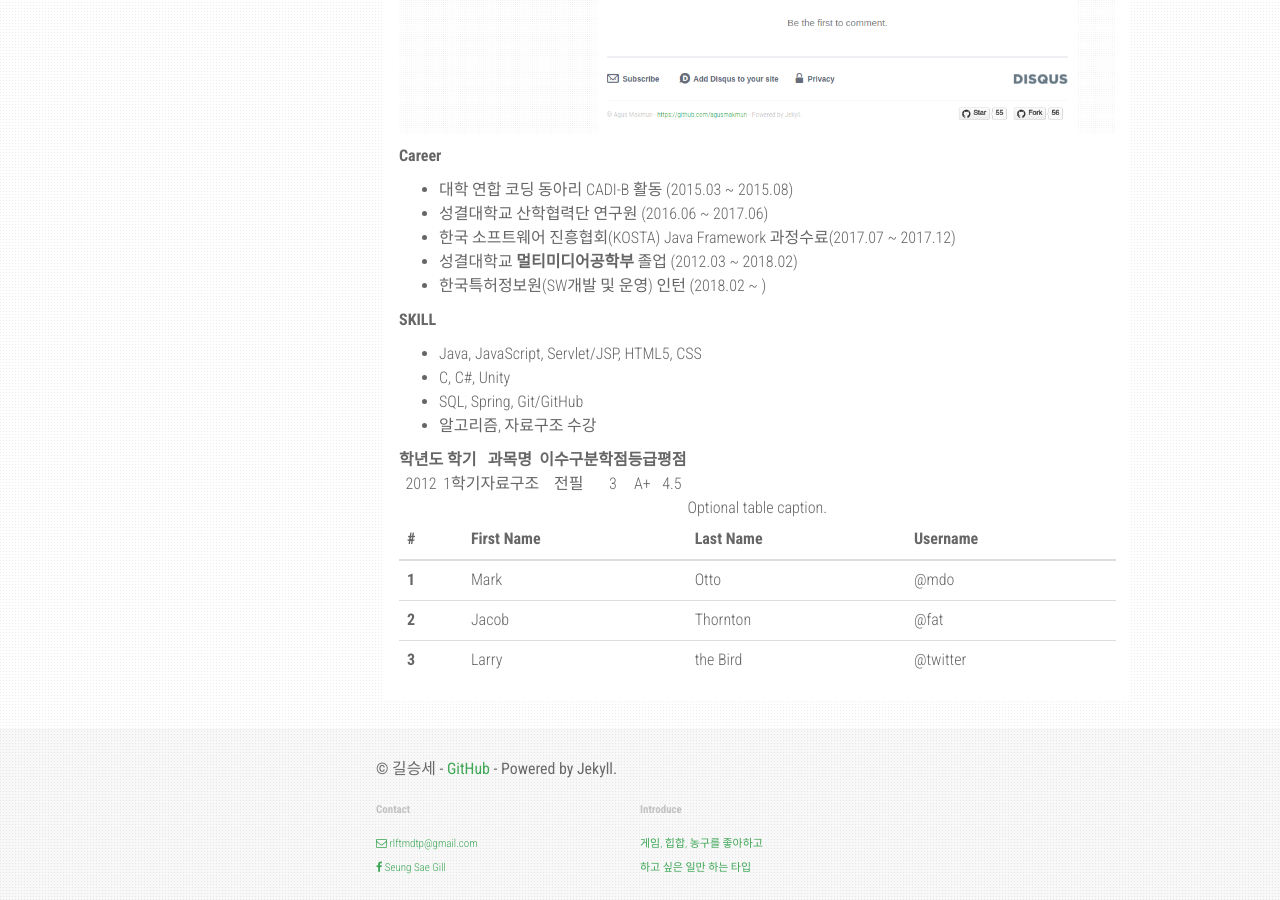
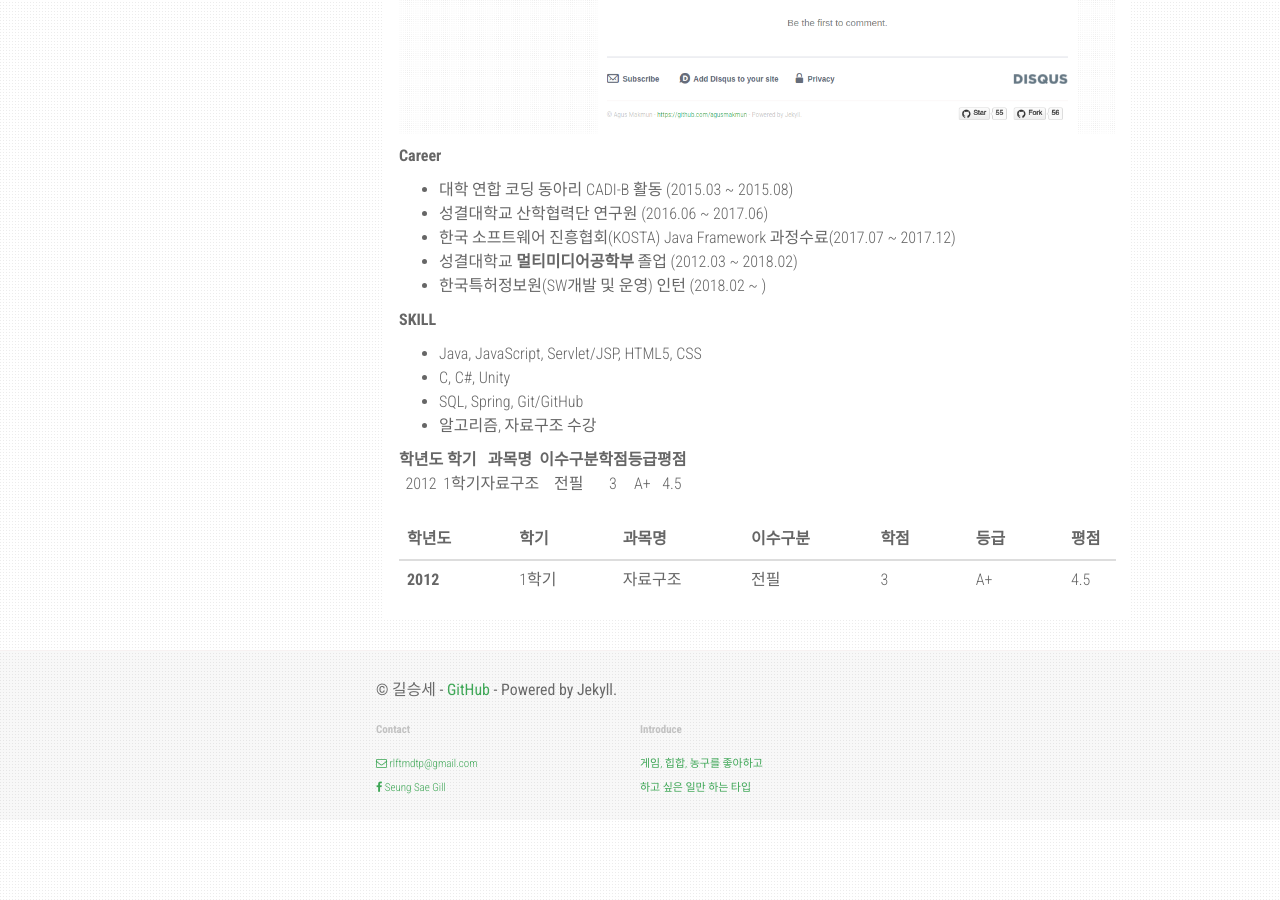
Before and after one commit to agusmakmun/agusmakmun.github.io, a Jekyll site: the page built from about.md, in a window 1280 px wide and 900 px high, scrolled down 1123 px. Built offline with Jekyll 4.4.1, drawn with Linux system fonts in a browser that asks for light colours; nearby versions of some CDN libraries.

Commit message:
Update about.md

```diff
--- a/about.md
+++ b/about.md
@@ -30,34 +30,27 @@ email: agus[at]python.web.id
 | :--------: | :--------: | :--------: | :--------: | :--------: | :--------: | :--------: |
 | 2012 | 1학기 | 자료구조 | 전필 | 3 | A+ | 4.5 |
 
-<table class="table">
-      <caption>Optional table caption.</caption>
+<table class="table table-hover">
       <thead>
         <tr>
-          <th>#</th>
-          <th>First Name</th>
-          <th>Last Name</th>
-          <th>Username</th>
+          <th>학년도</th>
+          <th>학기</th>
+          <th>과목명</th>
+          <th>이수구분</th>
+          <th>학점</th>
+          <th>등급</th>
+          <th>평점</th>
         </tr>
       </thead>
       <tbody>
         <tr>
-          <th scope="row">1</th>
-          <td>Mark</td>
-          <td>Otto</td>
-          <td>@mdo</td>
-        </tr>
-        <tr>
-          <th scope="row">2</th>
-          <td>Jacob</td>
-          <td>Thornton</td>
-          <td>@fat</td>
-        </tr>
-        <tr>
-          <th scope="row">3</th>
-          <td>Larry</td>
-          <td>the Bird</td>
-          <td>@twitter</td>
+          <th scope="row">2012</th>
+          <td>1학기</td>
+          <td>자료구조</td>
+          <td>전필</td>
+          <td>3</td>
+          <td>A+</td>
+          <td>4.5</td>
         </tr>
       </tbody>
     </table>
```
